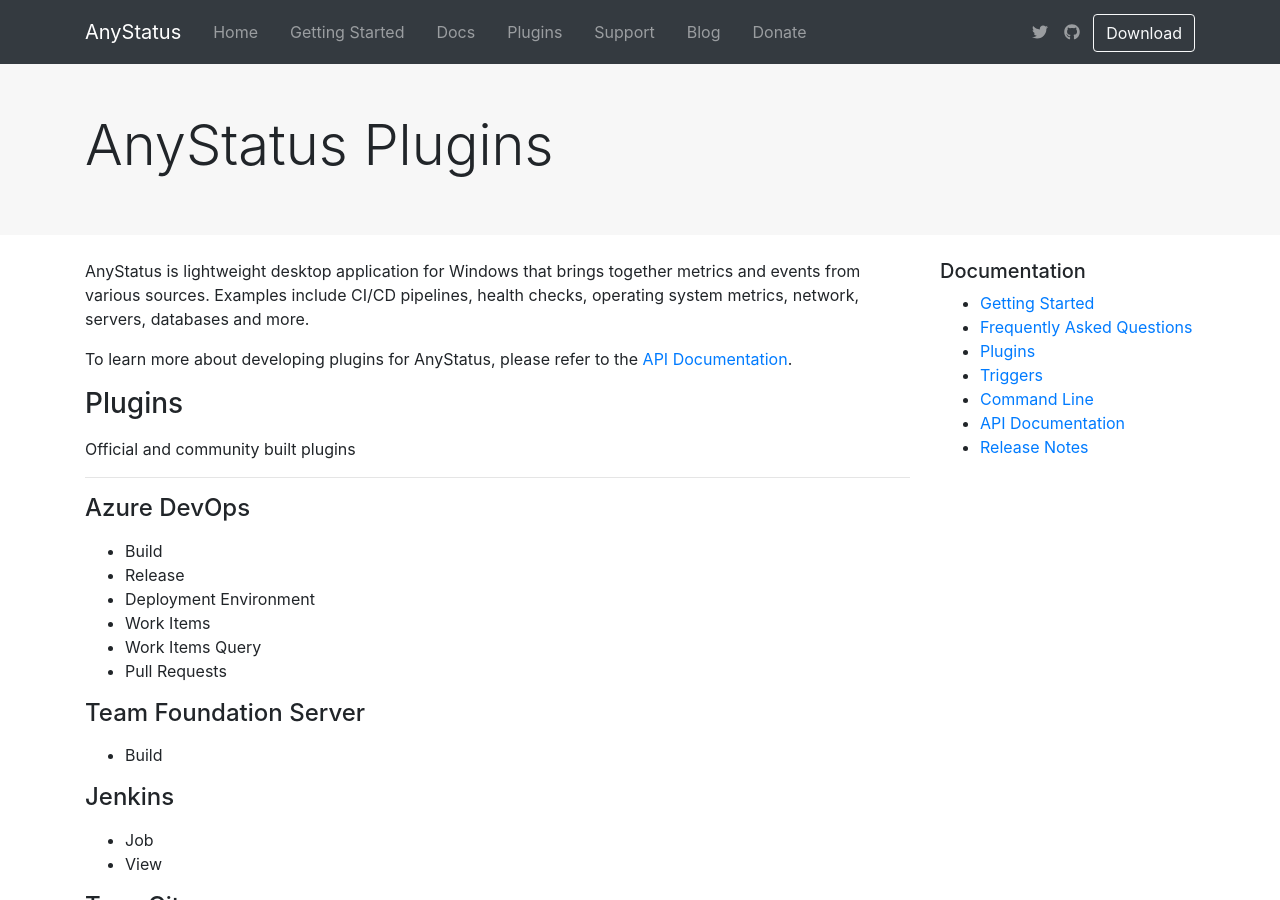
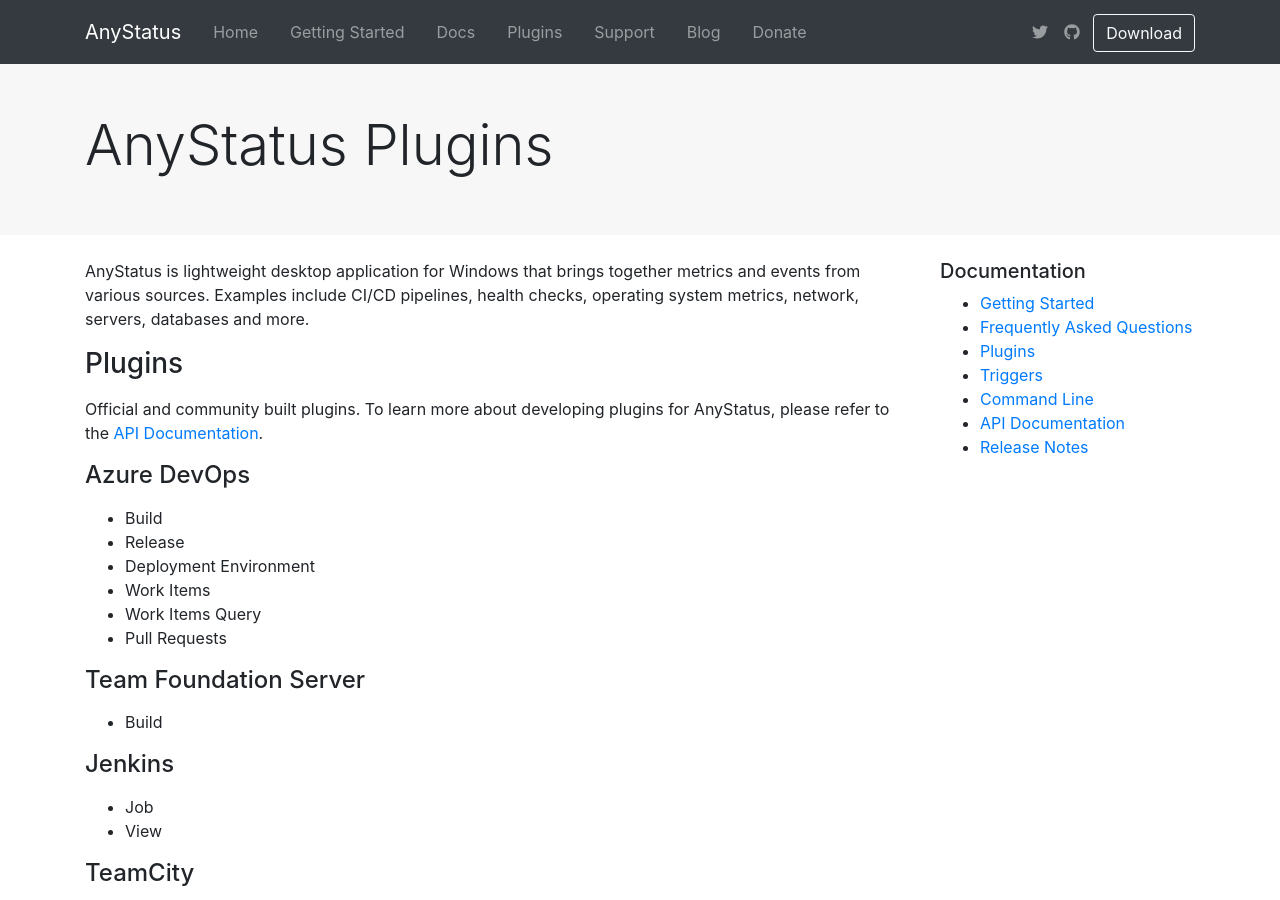
Before and after one commit to AnyStatus/anystatus.github.io, a Jekyll site: the page built from docs/plugins.md, in a window 1280 px wide and 900 px high. Built offline with Jekyll 4.4.1, drawn with Linux system fonts in a browser that asks for light colours; comment, search, counter and statistics services are not loaded.

```diff
--- a/docs/plugins.md
+++ b/docs/plugins.md
@@ -6,13 +6,9 @@ title: AnyStatus Plugins
 AnyStatus is lightweight desktop application for Windows that brings together metrics and events from various sources.
 Examples include CI/CD pipelines, health checks, operating system metrics, network, servers, databases and more.
 
-To learn more about developing plugins for AnyStatus, please refer to the [API Documentation](/docs/api).
-
 ## Plugins
 
-Official and community built plugins
-
-----------------------------------------------------
+Official and community built plugins. To learn more about developing plugins for AnyStatus, please refer to the [API Documentation](/docs/api).
 
 ### Azure DevOps
 
```
